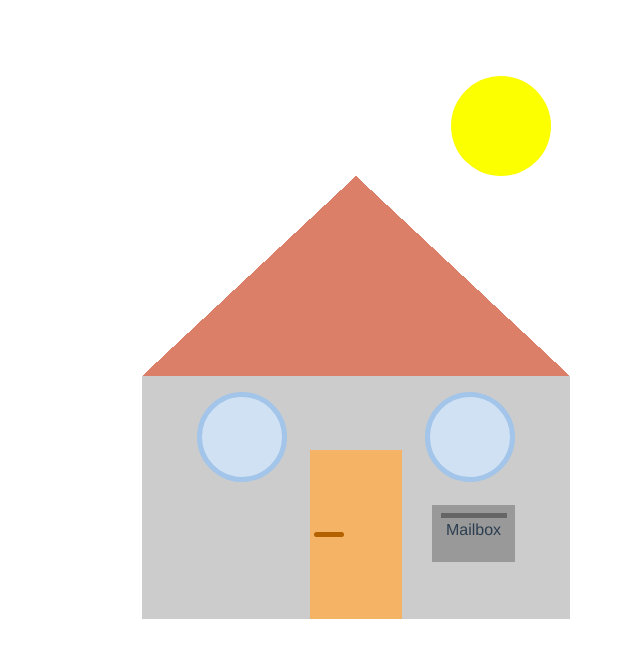
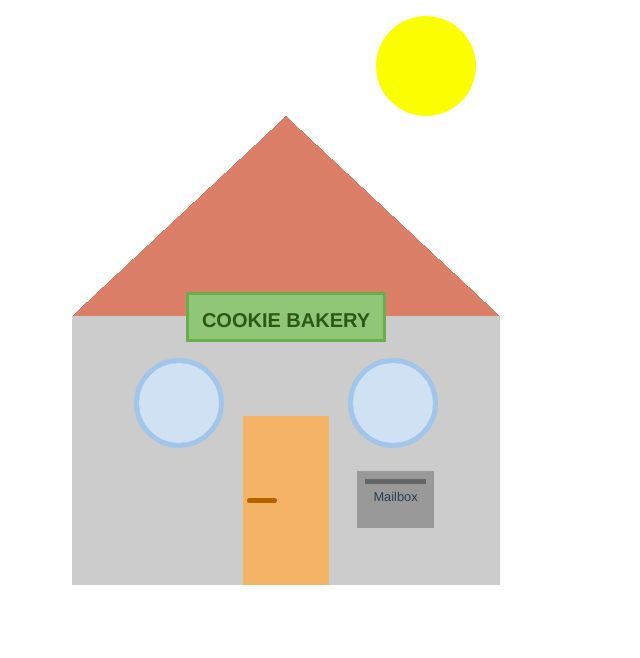
Before and after one commit to ElenaDo/cookie-house, a Vue app: page / in a window 1280 px wide. Shown: the top 658 px of the page, without its empty margins (284-924 px from the left). Built offline with nearby package versions, Linux system fonts and the light colour scheme.

Commit message:
night mode added

```diff
--- a/src/App.vue
+++ b/src/App.vue
@@ -1,10 +1,12 @@
 <template>
-  <div id="app">
-    <b-container fluid="sm">
+  <div id="app" :class="!daytime ? 'dark-mode' : 'light-mode'">
+    <b-container fluid="sm" class="ml-0 px-0">
+      <div class="overlay vw-100 vh-100">
+      </div>
       <div class="house-container mx-auto">
-        <b-row align-h="end">
+        <b-row align-h="end" class="mx-0">
           <b-col cols="4">
-            <div id="sun" class="rounded-circle mt-3"></div>
+            <div id="sun" @click="daytime = !daytime" class="rounded-circle mt-3"></div>
           </b-col>
         </b-row>
         <b-row class="d-flex justify-content-center mx-0">
@@ -16,13 +18,18 @@
         </b-row>
         <b-row class="mx-0">
           <div id="house-base" class="mx-auto">
-            <b-row>
+            <b-row class="mx-0">
+              <div id="bakery-name" class="mt-n4 mx-auto">
+                <h5 class="text-uppercase font-weight-bold">cookie bakery</h5>
+              </div>
+            </b-row>
+            <b-row class="mx-0">
               <b-col v-for="(i, index) in 2" :key="index">
                 <div class="window rounded-circle mt-3">
                 </div>
               </b-col>
             </b-row>
-            <b-row class="door-row" align-h="end">
+            <b-row class="door-row mx-0" align-h="end">
               <b-col cols="4">
                 <div id="door" class="d-flex align-items-center">
                   <div id="door-handle" class="rounded ml-1">
@@ -49,6 +56,9 @@ export default {
   name: 'App',
   components: {
   },
+  data: () => ({
+    daytime: true,
+  }),
 };
 </script>
 
@@ -59,13 +69,32 @@ export default {
   -moz-osx-font-smoothing: grayscale;
   text-align: center;
   color: #2c3e50;
-  margin-top: 60px;
+}
+.light-mode {
+  background-color: transparent;
+}
+.dark-mode{
+  position: absolute;
+  top: 0;
+  left: 0;
+  right: 0;
+  bottom: 0;
+}
+div.overlay {
+  position: absolute;
+  z-index: -1;
+  transition: 1s ease;
+}
+.dark-mode div.overlay {
+  background-color: rgba(0, 0, 0, 0.5);
+  z-index: 50;
 }
 #sun {
   position: relative;
   width: 100px;
   height: 100px;
   background-color: #fbff00;
+  z-index: 101;
 }
 .house-container {
   max-width: 450px;
@@ -97,6 +126,16 @@ export default {
   width: 95%;
   height: auto;
   background-color: #cccccc;
+}
+#bakery-name {
+  width: 200px;
+  height: 50px;
+  color: #2d5814;
+  background-color: #90c678;
+  border: 3px solid #6bad4c;
+}
+#bakery-name h5{
+  line-height: 50px;
 }
 .window {
   display: inline-block;
@@ -137,4 +176,7 @@ export default {
   height: 10%;
   background-color: #656565;
 }
+#mailbox span {
+  font-size: 80%;
+}
 </style>
```
